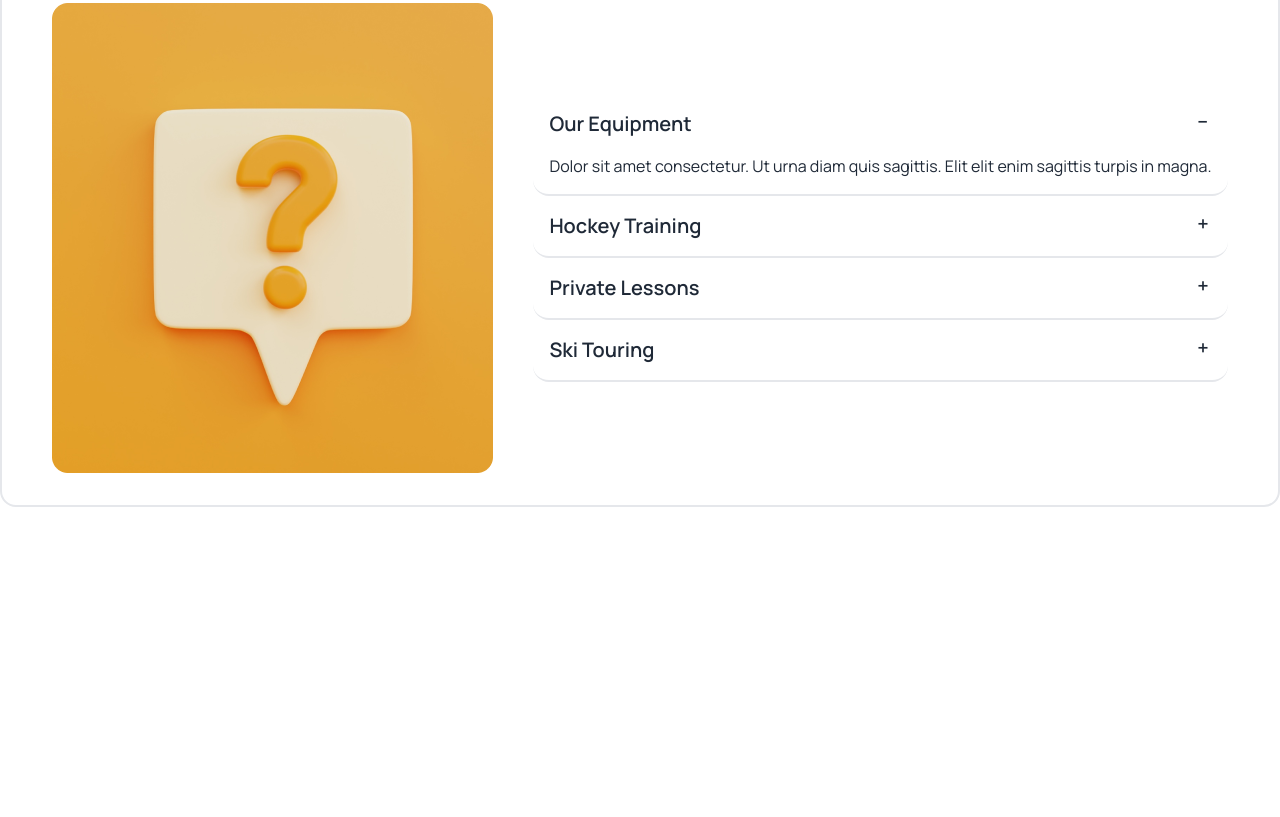
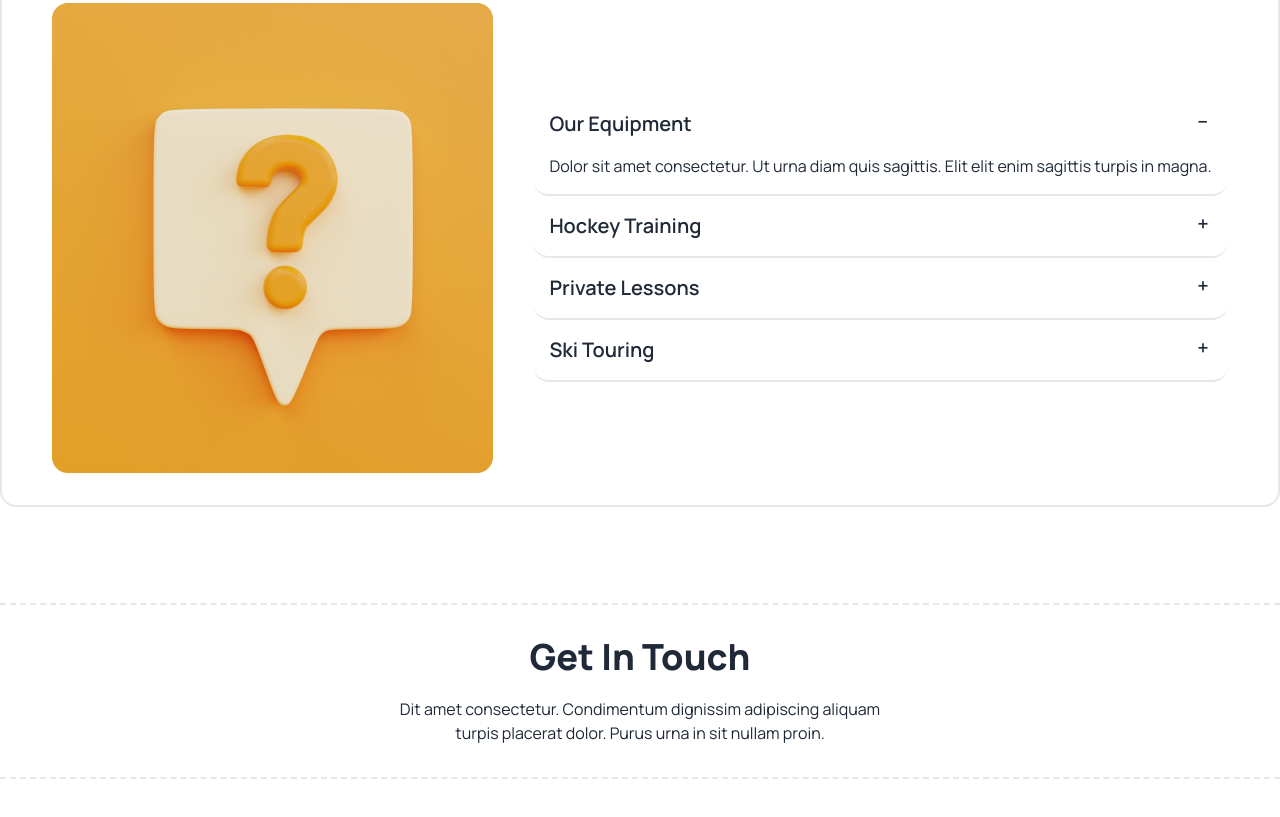
Before and after one commit to shohan89/hockey, a plain HTML site: page index.html in a window 1280 px wide. Shown: the part 3794-4611 px from the top of the page. Before the commit the page ends 4397 px from the top, so only its background shows below. Drawn offline with nearby package versions, Linux system fonts and the light colour scheme.

Commit message:
Get in touch section title added

```diff
--- a/index.html
+++ b/index.html
@@ -637,6 +637,22 @@
         <!-- Accordion wrapper -->
       </section>
       <!-- Faq section -->
+      <!-- Get in touch section -->
+      <section class="lg:my-24 my-10">
+        <!-- Section Title -->
+        <div class="text-center border-t-2 border-b-2 border-dashed">
+          <h3 class="text-2xl lg:text-4xl font-extrabold mb-5 mt-8">
+            Get In Touch
+          </h3>
+          <p class="mb-8">
+            Dit amet consectetur. Condimentum dignissim adipiscing aliquam
+            <br />
+            turpis placerat dolor. Purus urna in sit nullam proin.
+          </p>
+        </div>
+        <!-- Section Title -->
+      </section>
+      <!-- Get in touch section -->
     </main>
     <!-- Main -->
   </body>
```
